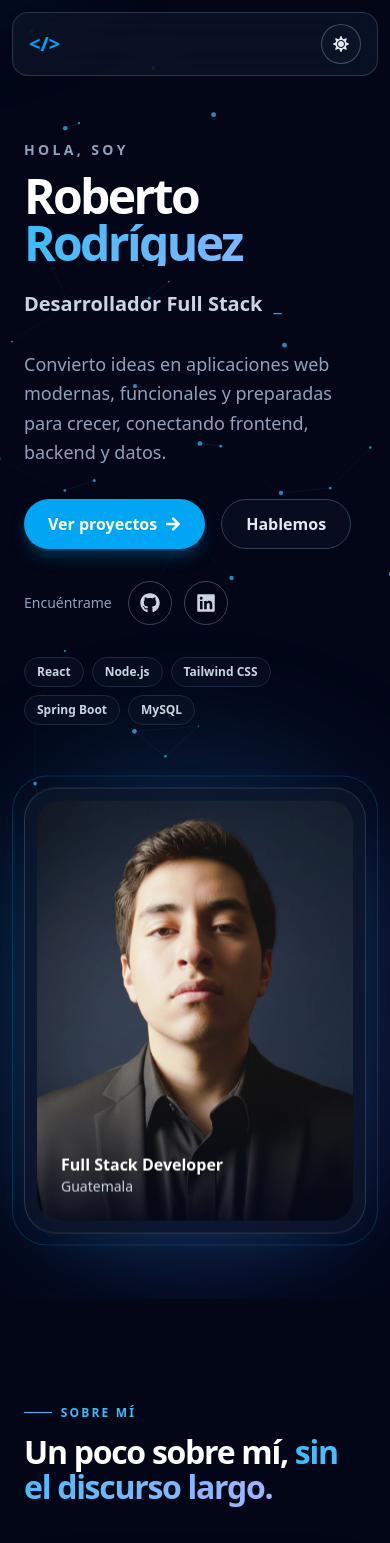
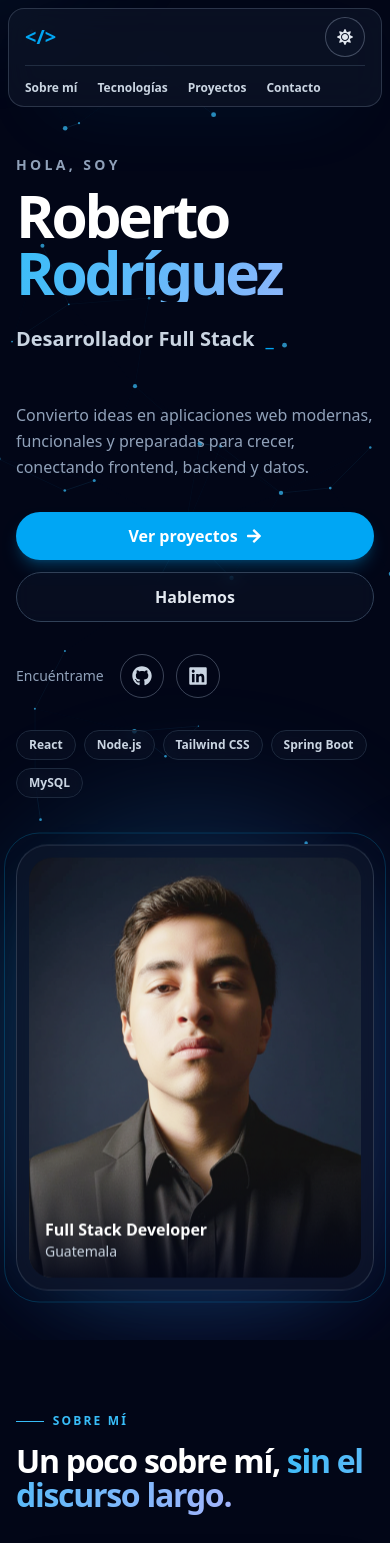
Before and after one commit to rrodriguez-2023342/Portafolio, a React (Vite) app in the folder portfolio/: page / in a window 390 px wide. Shown: the top 1543 px of the page. Built offline with nearby package versions, Linux system fonts and the light colour scheme.

Commit message:
style: Se arreglaron unas partes de la web para terminarla de hacer responsive

```diff
--- a/portfolio/src/App.jsx
+++ b/portfolio/src/App.jsx
@@ -9,7 +9,7 @@ import { AnimatedBackground } from './components/AnimatedBackground/AnimatedBack
 
 function App() {
   return (
-    <div className="relative isolate min-h-screen text-slate-950 dark:text-white">
+    <div className="relative isolate min-h-screen overflow-x-clip text-slate-950 dark:text-white">
       <AnimatedBackground />
       <Navbar />
 
--- a/portfolio/src/components/Footer/Footer.jsx
+++ b/portfolio/src/components/Footer/Footer.jsx
@@ -7,9 +7,9 @@ export const Footer = () => {
     return (
         <footer className="pb-8 pt-4">
             <div className="section-shell">
-                <div className="glass-panel flex flex-col items-center justify-between gap-5 rounded-2xl px-6 py-5 text-center sm:flex-row sm:text-left">
+                <div className="glass-panel flex flex-col items-center justify-between gap-5 rounded-2xl px-4 py-5 text-center sm:flex-row sm:px-6 sm:text-left">
                     <div>
-                        <p className="text-sm font-bold">
+                        <p className="text-sm font-bold leading-relaxed">
                             Roberto Rodríguez <span className="text-sky-500">·</span> Full Stack Developer
                         </p>
                         <p className="mt-1 text-xs text-slate-500 dark:text-slate-400">
--- a/portfolio/src/components/Navbar/Navbar.jsx
+++ b/portfolio/src/components/Navbar/Navbar.jsx
@@ -10,33 +10,33 @@ const navLinks = [
 
 export const Navbar = () => {
     const linkClass =
-        'relative cursor-pointer py-2 text-sm font-semibold text-slate-600 after:absolute after:inset-x-0 after:bottom-0 after:mx-auto after:h-0.5 after:w-0 after:rounded-full after:bg-sky-500 after:transition-all hover:text-sky-500 hover:after:w-full dark:text-slate-300 dark:hover:text-sky-400'
+        'relative cursor-pointer py-2 font-semibold text-slate-600 after:absolute after:inset-x-0 after:bottom-0 after:mx-auto after:h-0.5 after:w-0 after:rounded-full after:bg-sky-500 after:transition-all hover:text-sky-500 hover:after:w-full dark:text-slate-300 dark:hover:text-sky-400'
 
     return (
-        <header className="sticky top-0 z-50 px-3 pt-3">
-            <nav className="glass-panel mx-auto flex h-16 max-w-6xl items-center justify-between rounded-2xl px-4 sm:px-6">
+        <header className="sticky top-0 z-50 px-2 pt-2 sm:px-3 sm:pt-3">
+            <nav className="glass-panel mx-auto flex min-h-16 max-w-6xl flex-wrap items-center justify-between rounded-2xl px-4 md:h-16 md:flex-nowrap sm:px-6">
                 <Link
                     to="home"
                     smooth={true}
                     duration={500}
-                    offset={-90}
+                    offset={-125}
                     className="cursor-pointer text-xl font-bold text-sky-500"
                     aria-label="Ir al inicio"
                 >
                     {'</>'}
                 </Link>
 
-                <ul className="hidden items-center gap-7 md:flex">
+                <ul className="order-3 flex w-full items-center gap-5 overflow-x-auto border-t border-slate-200/70 py-2 [scrollbar-width:none] [&::-webkit-scrollbar]:hidden dark:border-slate-700/60 md:order-none md:w-auto md:gap-7 md:overflow-visible md:border-0 md:py-0">
                     {navLinks.map((link) => (
                         <li key={link.to}>
                             <Link
                                 to={link.to}
                                 smooth={true}
                                 duration={500}
-                                offset={-90}
+                                offset={-125}
                                 spy={true}
                                 activeClass="!text-sky-500 after:!w-full"
-                                className={linkClass}
+                                className={`${linkClass} shrink-0 text-xs md:text-sm`}
                             >
                                 {link.name}
                             </Link>
@@ -44,7 +44,9 @@ export const Navbar = () => {
                     ))}
                 </ul>
 
-                <ThemeToggle />
+                <div className="py-2 md:py-0">
+                    <ThemeToggle />
+                </div>
             </nav>
         </header>
     )
--- a/portfolio/src/sections/About/About.jsx
+++ b/portfolio/src/sections/About/About.jsx
@@ -3,14 +3,14 @@ import { FaTerminal } from 'react-icons/fa'
 
 export const About = () => {
     return (
-        <section id="about" className="py-24 md:py-32">
+        <section id="about" className="py-16 sm:py-24 md:py-32">
             <div className="section-shell">
                 <motion.div
                     initial={{ opacity: 0, y: 20 }}
                     whileInView={{ opacity: 1, y: 0 }}
                     viewport={{ once: true, amount: 0.3 }}
                     transition={{ duration: 0.55 }}
-                    className="mb-10"
+                    className="mb-8 sm:mb-10"
                 >
                     <span className="section-eyebrow">Sobre mí</span>
                     <h2 className="section-title max-w-3xl">
@@ -25,7 +25,7 @@ export const About = () => {
                         whileInView={{ opacity: 1, x: 0 }}
                         viewport={{ once: true, amount: 0.25 }}
                         transition={{ duration: 0.6 }}
-                        className="overflow-hidden rounded-3xl border border-slate-200 bg-white shadow-2xl shadow-slate-950/10 dark:border-slate-800 dark:bg-slate-950 dark:shadow-slate-950/20"
+                        className="max-w-full overflow-hidden rounded-2xl border border-slate-200 bg-white shadow-2xl shadow-slate-950/10 dark:border-slate-800 dark:bg-slate-950 dark:shadow-slate-950/20 sm:rounded-3xl"
                     >
                         <div className="flex items-center justify-between border-b border-slate-200 bg-slate-100/90 px-5 py-3 dark:border-slate-800 dark:bg-slate-900/80">
                             <div className="flex gap-2" aria-hidden="true">
@@ -39,7 +39,7 @@ export const About = () => {
                             </span>
                         </div>
 
-                        <div className="overflow-x-auto p-6 font-mono text-sm leading-8 sm:p-8 sm:text-base">
+                        <div className="overflow-x-auto p-4 font-mono text-xs leading-7 sm:p-6 sm:text-sm sm:leading-8 md:p-8 md:text-base">
                             <p><span className="mr-5 select-none text-slate-300 dark:text-slate-600">01</span><span className="text-fuchsia-600 dark:text-fuchsia-400">const</span> <span className="text-sky-600 dark:text-sky-300">roberto</span> <span className="text-slate-700 dark:text-white">= {'{'}</span></p>
                             <p><span className="mr-5 select-none text-slate-300 dark:text-slate-600">02</span>  <span className="text-indigo-600 dark:text-indigo-300">rol</span><span className="text-slate-700 dark:text-white">:</span> <span className="text-emerald-700 dark:text-emerald-300">&apos;Full Stack Developer&apos;</span><span className="text-slate-700 dark:text-white">,</span></p>
                             <p><span className="mr-5 select-none text-slate-300 dark:text-slate-600">03</span>  <span className="text-indigo-600 dark:text-indigo-300">disfruta</span><span className="text-slate-700 dark:text-white">:</span> <span className="text-emerald-700 dark:text-emerald-300">&apos;resolver problemas&apos;</span><span className="text-slate-700 dark:text-white">,</span></p>
@@ -64,14 +64,14 @@ export const About = () => {
                         whileInView={{ opacity: 1, x: 0 }}
                         viewport={{ once: true, amount: 0.3 }}
                         transition={{ duration: 0.55 }}
-                        className="glass-panel flex h-full min-h-80 flex-col justify-center rounded-3xl p-8 sm:p-10"
+                        className="glass-panel flex h-full flex-col justify-center rounded-2xl p-6 sm:rounded-3xl sm:p-8 lg:min-h-80 lg:p-10"
                     >
                         <span className="mb-7 h-1 w-16 rounded-full bg-gradient-to-r from-sky-500 to-indigo-500" />
-                        <p className="text-2xl font-bold leading-snug sm:text-3xl">
+                        <p className="text-xl font-bold leading-snug sm:text-2xl lg:text-3xl">
                             Me gusta entender cómo encaja todo:
                             <span className="text-sky-500"> interfaz, servidor y datos.</span>
                         </p>
-                        <p className="mt-6 max-w-md text-lg leading-relaxed text-slate-600 dark:text-slate-400">
+                        <p className="mt-5 max-w-md text-base leading-relaxed text-slate-600 dark:text-slate-400 sm:mt-6 sm:text-lg">
                             Por eso trabajo de lado a lado en cada proyecto y cuido tanto
                             lo que ve el usuario como lo que sucede detrás.
                         </p>
--- a/portfolio/src/sections/Contact/Contact.jsx
+++ b/portfolio/src/sections/Contact/Contact.jsx
@@ -80,26 +80,26 @@ export const Contact = () => {
     }
 
     return (
-        <section id="contact" className="py-24 md:py-32">
+        <section id="contact" className="py-16 sm:py-24 md:py-32">
             <div className="section-shell">
                 <motion.div
                     initial={{ opacity: 0, y: 25 }}
                     whileInView={{ opacity: 1, y: 0 }}
                     viewport={{ once: true, amount: 0.15 }}
                     transition={{ duration: 0.6 }}
-                    className="glass-panel relative overflow-hidden rounded-[2rem] p-6 sm:p-10 lg:p-12"
+                    className="glass-panel relative overflow-hidden rounded-2xl p-4 sm:rounded-[2rem] sm:p-8 lg:p-12"
                 >
                     <div className="pointer-events-none absolute -right-32 -top-32 h-80 w-80 rounded-full bg-sky-500/10 blur-3xl" />
                     <div className="pointer-events-none absolute -bottom-36 -left-24 h-72 w-72 rounded-full bg-indigo-500/10 blur-3xl" />
 
-                    <div className="relative z-10 grid gap-12 lg:grid-cols-[0.85fr_1.15fr] lg:gap-16">
+                    <div className="relative z-10 grid gap-8 sm:gap-12 lg:grid-cols-[0.85fr_1.15fr] lg:gap-16">
                         <div>
                             <span className="section-eyebrow">Contacto</span>
                             <h2 className="section-title">
                                 Construyamos algo
                                 <span className="text-gradient"> juntos.</span>
                             </h2>
-                            <p className="mt-5 text-lg leading-relaxed text-slate-600 dark:text-slate-400">
+                            <p className="mt-5 text-base leading-relaxed text-slate-600 dark:text-slate-400 sm:text-lg">
                                 Si tienes una oportunidad, una idea o simplemente quieres
                                 conversar sobre tecnología, mi bandeja está abierta.
                             </p>
@@ -111,7 +111,7 @@ export const Contact = () => {
                                         href={link.href}
                                         target={link.href.startsWith('http') ? '_blank' : undefined}
                                         rel={link.href.startsWith('http') ? 'noreferrer' : undefined}
-                                        className="group flex items-center gap-4 rounded-2xl border border-slate-200/80 bg-white/45 p-4 hover:border-sky-500/35 hover:bg-sky-500/5 dark:border-slate-800 dark:bg-slate-900/35"
+                                        className="group flex min-w-0 items-center gap-3 rounded-xl border border-slate-200/80 bg-white/45 p-3 hover:border-sky-500/35 hover:bg-sky-500/5 dark:border-slate-800 dark:bg-slate-900/35 sm:gap-4 sm:rounded-2xl sm:p-4"
                                     >
                                         <span className="flex h-11 w-11 shrink-0 items-center justify-center rounded-xl bg-sky-500/10 text-lg text-sky-500 group-hover:scale-110">
                                             {link.icon}
@@ -129,7 +129,7 @@ export const Contact = () => {
                             </div>
                         </div>
 
-                        <form onSubmit={handleSubmit} className="rounded-3xl border border-slate-200/80 bg-white/55 p-5 shadow-xl shadow-slate-950/5 backdrop-blur-md sm:p-7 dark:border-slate-800 dark:bg-slate-900/55">
+                        <form onSubmit={handleSubmit} className="min-w-0 rounded-2xl border border-slate-200/80 bg-white/55 p-4 shadow-xl shadow-slate-950/5 backdrop-blur-md sm:rounded-3xl sm:p-7 dark:border-slate-800 dark:bg-slate-900/55">
                             <div className="mb-5">
                                 <label htmlFor="name" className="mb-2 block text-sm font-semibold">
                                     Nombre
--- a/portfolio/src/sections/Hero/Hero.jsx
+++ b/portfolio/src/sections/Hero/Hero.jsx
@@ -15,8 +15,8 @@ const technologies = ['React', 'Node.js', 'Tailwind CSS', 'Spring Boot', 'MySQL'
 
 export const Hero = () => {
     return (
-        <section id="home" className="relative flex min-h-[calc(100vh-4rem)] items-center overflow-hidden py-16 lg:py-20">
-            <div className="section-shell grid w-full items-center gap-16 lg:grid-cols-[1.08fr_0.92fr]">
+        <section id="home" className="relative flex min-h-[calc(100svh-7rem)] items-center overflow-hidden py-12 sm:py-16 md:min-h-[calc(100svh-5rem)] lg:py-20">
+            <div className="section-shell grid w-full items-center gap-12 sm:gap-16 lg:grid-cols-[1.08fr_0.92fr]">
                 <motion.div
                     initial={{ opacity: 0, x: -35 }}
                     animate={{ opacity: 1, x: 0 }}
@@ -27,12 +27,12 @@ export const Hero = () => {
                         Hola, soy
                     </p>
 
-                    <h1 className="text-5xl font-black leading-[0.98] tracking-[-0.055em] sm:text-6xl md:text-7xl">
+                    <h1 className="text-[clamp(2.75rem,15vw,4.5rem)] font-black leading-[0.98] tracking-[-0.055em]">
                         Roberto
                         <span className="text-gradient block">Rodríguez</span>
                     </h1>
 
-                    <h2 className="mt-6 min-h-10 text-xl font-semibold text-slate-600 dark:text-slate-300 sm:text-2xl md:text-3xl">
+                    <h2 className="mt-6 min-h-14 text-xl font-semibold leading-tight text-slate-600 dark:text-slate-300 sm:min-h-10 sm:text-2xl md:text-3xl">
                         <TypeAnimation
                             sequence={[
                                 'Desarrollador Frontend',
@@ -52,18 +52,18 @@ export const Hero = () => {
                         <span className="text-sky-500">_</span>
                     </h2>
 
-                    <p className="mt-5 max-w-xl text-lg leading-relaxed text-slate-600 dark:text-slate-400">
+                    <p className="mt-5 max-w-xl text-base leading-relaxed text-slate-600 dark:text-slate-400 sm:text-lg">
                         Convierto ideas en aplicaciones web modernas, funcionales y
                         preparadas para crecer, conectando frontend, backend y datos.
                     </p>
 
-                    <div className="mt-8 flex flex-wrap gap-4">
+                    <div className="mt-8 flex flex-col gap-3 min-[420px]:flex-row min-[420px]:flex-wrap sm:gap-4">
                         <Link
                             to="projects"
                             smooth={true}
                             duration={500}
                             offset={-80}
-                            className="group inline-flex cursor-pointer items-center gap-2 rounded-full bg-sky-500 px-6 py-3 font-semibold text-white shadow-lg shadow-sky-500/25 hover:bg-sky-600 hover:shadow-sky-500/40"
+                            className="group inline-flex w-full cursor-pointer items-center justify-center gap-2 rounded-full bg-sky-500 px-6 py-3 font-semibold text-white shadow-lg shadow-sky-500/25 hover:bg-sky-600 hover:shadow-sky-500/40 min-[420px]:w-auto"
                         >
                             Ver proyectos
                             <FaArrowRight className="transition-transform group-hover:translate-x-1" />
@@ -74,7 +74,7 @@ export const Hero = () => {
                             smooth={true}
                             duration={500}
                             offset={-80}
-                            className="cursor-pointer rounded-full border border-slate-300 bg-white/55 px-6 py-3 font-semibold text-slate-700 backdrop-blur-sm hover:border-sky-500 hover:text-sky-600 dark:border-slate-700 dark:bg-slate-900/45 dark:text-slate-200 dark:hover:border-sky-400 dark:hover:text-sky-400"
+                            className="w-full cursor-pointer rounded-full border border-slate-300 bg-white/55 px-6 py-3 text-center font-semibold text-slate-700 backdrop-blur-sm hover:border-sky-500 hover:text-sky-600 dark:border-slate-700 dark:bg-slate-900/45 dark:text-slate-200 dark:hover:border-sky-400 dark:hover:text-sky-400 min-[420px]:w-auto"
                         >
                             Hablemos
                         </Link>
@@ -120,7 +120,7 @@ export const Hero = () => {
                     initial={{ opacity: 0, scale: 0.9, x: 30 }}
                     animate={{ opacity: 1, scale: 1, x: 0 }}
                     transition={{ duration: 0.8, ease: 'easeOut' }}
-                    className="relative mx-auto w-full max-w-md lg:mx-0 lg:ml-auto"
+                    className="relative mx-auto w-full max-w-sm sm:max-w-md lg:mx-0 lg:ml-auto"
                 >
                     <div className="absolute -inset-8 rounded-full bg-gradient-to-br from-sky-400/20 to-indigo-500/20 blur-3xl" />
                     <motion.div
@@ -133,9 +133,9 @@ export const Hero = () => {
                             <img
                                 src={profileImage}
                                 alt="Roberto Rodríguez"
-                                className="h-[420px] w-full rounded-[1.45rem] object-cover object-top sm:h-[480px]"
+                                className="h-[min(110vw,420px)] w-full rounded-[1.45rem] object-cover object-top sm:h-[480px]"
                             />
-                            <div className="absolute inset-x-3 bottom-3 rounded-b-[1.45rem] bg-gradient-to-t from-slate-950/85 via-slate-950/35 to-transparent p-6 pt-20 text-white">
+                            <div className="absolute inset-x-3 bottom-3 rounded-b-[1.45rem] bg-gradient-to-t from-slate-950/85 via-slate-950/35 to-transparent p-4 pt-16 text-white sm:p-6 sm:pt-20">
                                 <p className="font-bold">Full Stack Developer</p>
                                 <p className="text-sm text-slate-300">Guatemala</p>
                             </div>
@@ -145,7 +145,7 @@ export const Hero = () => {
                     <motion.div
                         animate={{ y: [0, 8, 0] }}
                         transition={{ duration: 4.5, repeat: Infinity, ease: 'easeInOut' }}
-                        className="glass-panel absolute -left-8 top-16 hidden items-center gap-3 rounded-2xl px-4 py-3 shadow-xl sm:flex"
+                        className="glass-panel absolute -left-4 top-16 hidden items-center gap-3 rounded-2xl px-4 py-3 shadow-xl md:flex lg:-left-8"
                     >
                         <span className="rounded-xl bg-sky-500/10 p-2 text-sky-500"><FaCode /></span>
                         <div>
@@ -157,7 +157,7 @@ export const Hero = () => {
                     <motion.div
                         animate={{ y: [0, -8, 0] }}
                         transition={{ duration: 5, repeat: Infinity, ease: 'easeInOut', delay: 0.8 }}
-                        className="glass-panel absolute -right-6 bottom-20 hidden items-center gap-3 rounded-2xl px-4 py-3 shadow-xl sm:flex"
+                        className="glass-panel absolute -right-4 bottom-20 hidden items-center gap-3 rounded-2xl px-4 py-3 shadow-xl md:flex lg:-right-6"
                     >
                         <span className="rounded-xl bg-indigo-500/10 p-2 text-indigo-500"><FaDatabase /></span>
                         <div>
--- a/portfolio/src/styles/index.css
+++ b/portfolio/src/styles/index.css
@@ -4,10 +4,13 @@
 
 html {
     scroll-behavior: smooth;
+    overflow-x: clip;
 }
 
 body {
     margin: 0;
+    min-width: 320px;
+    overflow-x: clip;
     font-family: system-ui, sans-serif;
     background-color: #ffffff;
     text-rendering: optimizeLegibility;
@@ -22,14 +25,14 @@ body::selection {
 }
 
 section[id] {
-    scroll-margin-top: 6rem;
+    scroll-margin-top: 8rem;
 }
 
 .section-shell {
     position: relative;
     margin-inline: auto;
     max-width: 72rem;
-    padding-inline: 1.5rem;
+    padding-inline: 1rem;
 }
 
 .glass-panel {
@@ -178,6 +181,25 @@ section[id] {
     padding-right: 1rem;
 }
 
+@media (min-width: 640px) {
+    .section-shell {
+        padding-inline: 1.5rem;
+    }
+}
+
+@media (min-width: 768px) {
+    section[id] {
+        scroll-margin-top: 6rem;
+    }
+}
+
+@media (hover: none) {
+    .interactive-card:hover,
+    .icon-button:hover {
+        transform: none;
+    }
+}
+
 .tech-marquee:hover .tech-marquee-track {
     animation-play-state: paused;
 }
```
Also changed, not shown: portfolio/src/components/ProjectCarousel/ProjectCarousel.jsx (+12 -10 lines), portfolio/src/sections/Projects/Projects.jsx (+11 -11 lines), portfolio/src/sections/Skills/Skills.jsx (+8 -6 lines).
